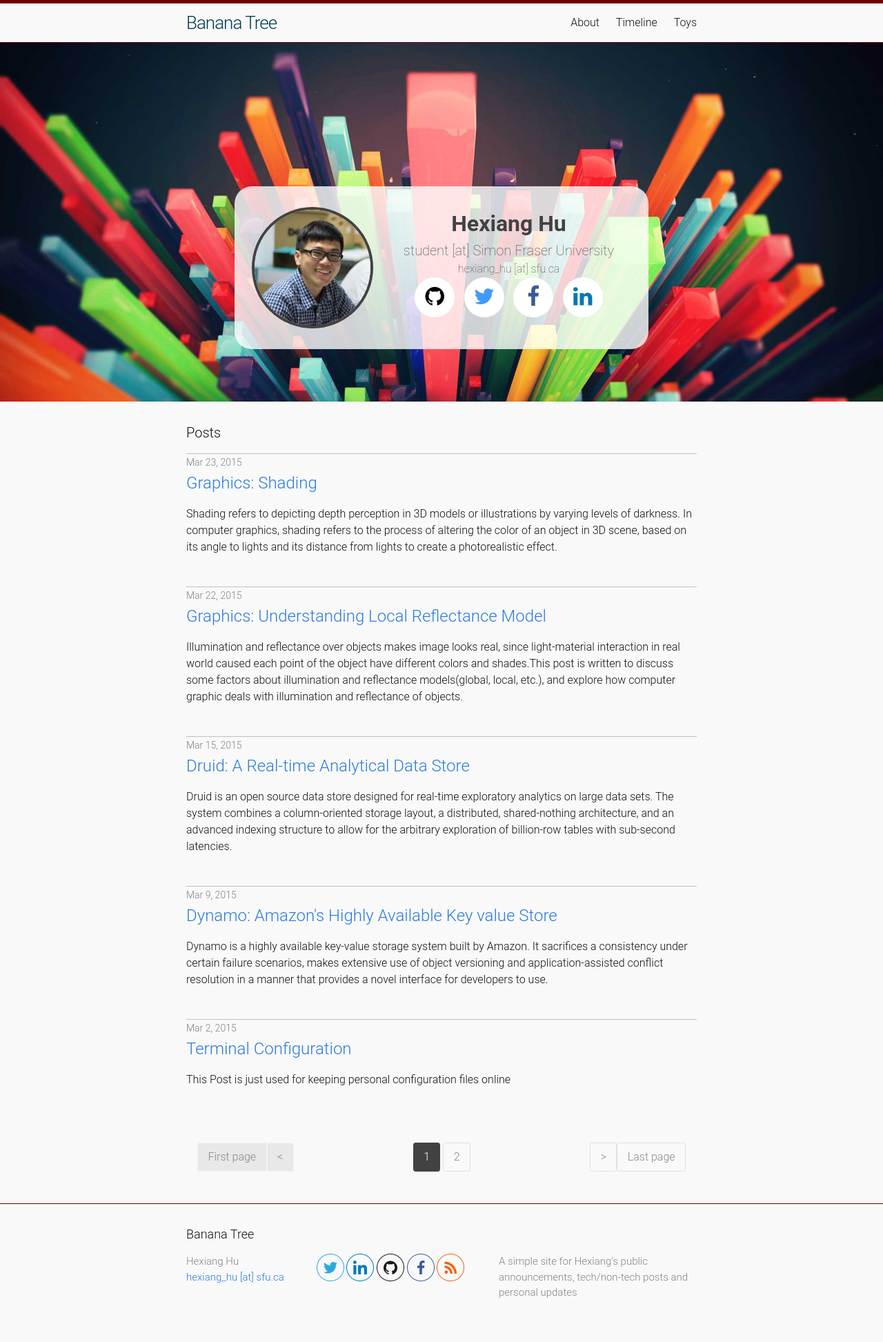
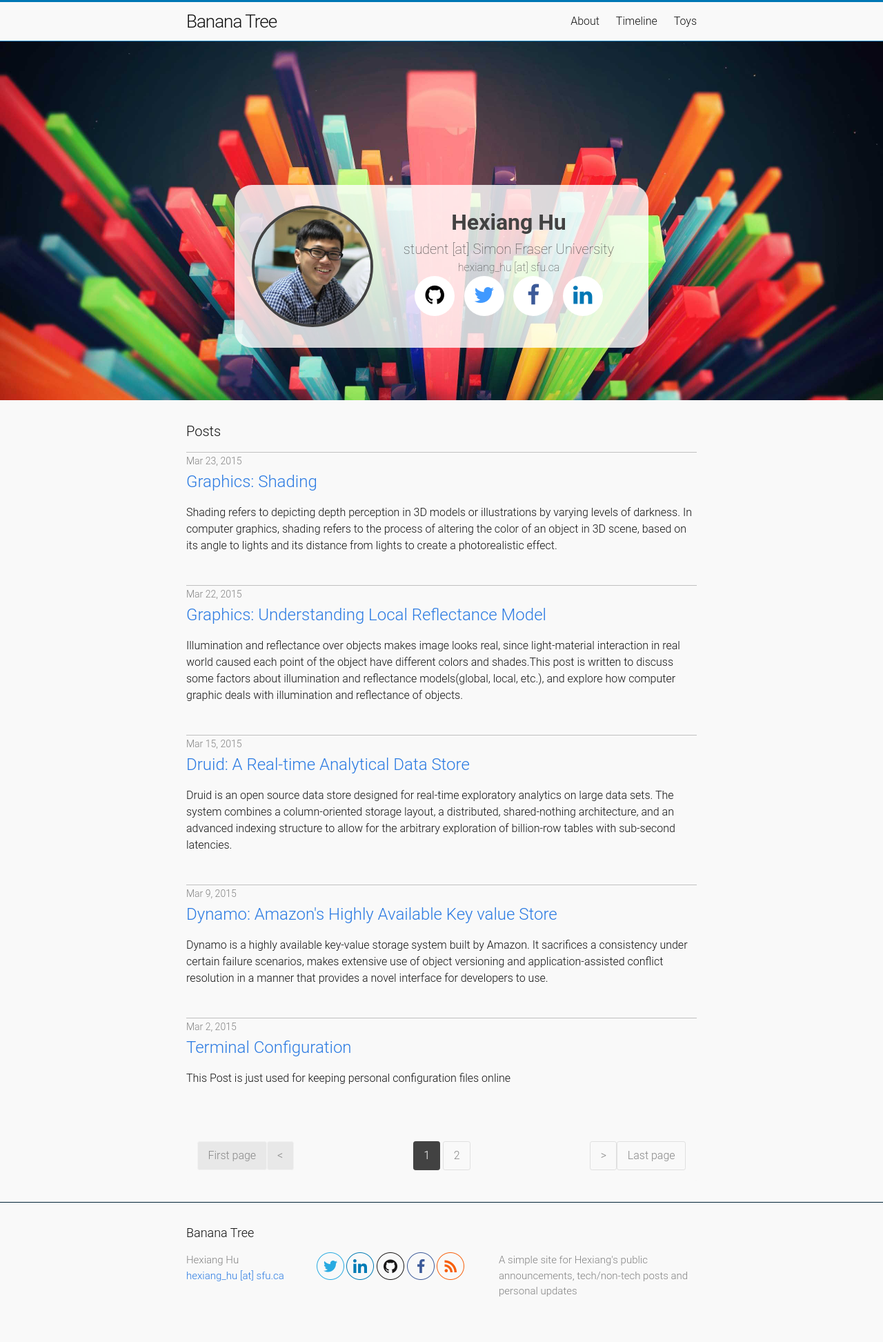
Before and after one commit to danielyou0230/danielyou0230.github.io, a Jekyll site: the page built from index.html, in a window 1280 px wide. Shown: the whole page at 69% size. Built offline with Jekyll 4.4.1, drawn with Linux system fonts in a browser that asks for light colours; nearby versions of some CDN libraries; the list of posts is cut into pages by our own code.

Commit message:
Adjust site color scheme

```diff
--- a/_sass/_base.scss
+++ b/_sass/_base.scss
@@ -125,12 +125,12 @@
  * Blockquotes
  */
 blockquote {
-  color: $grey-color;
-  border-left: 4px solid $grey-color-light;
-  padding-left: $spacing-unit / 2;
-  font-size: 18px;
-  letter-spacing: -1px;
-  font-style: italic;
+  color:            $grey-color;
+  border-left:      4px solid $grey-color-light;
+  padding-left:     $spacing-unit / 2;
+  font-size:        18px;
+  letter-spacing:   -1px;
+  font-style:       italic;
 
   > :last-child {
     margin-bottom: 0;
@@ -144,19 +144,19 @@
  */
 pre,
 code {
-  font-size: 15px;
-  border: 1px solid $grey-color-light;
-  border-radius: 3px;
+  font-size:        15px;
+  border:           1px solid $grey-color-light;
+  border-radius:    3px;
   background-color: #eef;
 }
 
 code {
-  padding: 1px 5px;
+  padding:        1px 5px;
 }
 
 pre {
-  padding: 8px 12px;
-  overflow-x: scroll;
+  padding:        8px 12px;
+  overflow-x:     scroll;
 
   > code {
     border: 0;
@@ -173,10 +173,10 @@
 .wrapper {
   max-width: -webkit-calc(#{$content-width} - (#{$spacing-unit} * 2));
   max-width:         calc(#{$content-width} - (#{$spacing-unit} * 2));
-  margin-right: auto;
-  margin-left: auto;
-  padding-right: $spacing-unit;
-  padding-left: $spacing-unit;
+  margin-right:       auto;
+  margin-left:        auto;
+  padding-right:      $spacing-unit;
+  padding-left:       $spacing-unit;
   @extend %clearfix;
 
   @include media-query($on-laptop) {
@@ -204,24 +204,7 @@
 
 
 /**
- * Icons
- */
-.icon {
-
-  > svg {
-    display: inline-block;
-    width: 16px;
-    height: 16px;
-    vertical-align: middle;
-
-    path {
-      fill: $grey-color;
-    }
-  }
-}
-
-/*
- *
+ * Text color
  */
 .text-grey-light {
   color:    $grey-color-light;
--- a/_sass/_components.scss
+++ b/_sass/_components.scss
@@ -3,7 +3,7 @@
     bottom:             2em;
     right:              0px;
     text-decoration:    none;
-    color:              $boya-light;
+    color:              $boya-color;
     background-color:   rgba(235, 235, 235, 0.80);
     font-size:          16px;
     font-weight:        bold;
--- a/_sass/_layout.scss
+++ b/_sass/_layout.scss
@@ -2,24 +2,24 @@
 * Site header
 */
 .site-header {
-  border-top: 5px solid $red-color-dark;
-  border-bottom: 1px solid $red-color-dark;
-  min-height: 56px;
+  border-top:     3px solid $primary-color;
+  border-bottom:  1px solid $primary-color;
+  min-height:     56px;
 
   // Positioning context for the mobile navigation icon
   position: relative;
 }
 
 .site-title {
-  font-size: 26px;
-  line-height: 56px;
-  letter-spacing: -1px;
-  margin-bottom: 0;
+  font-size:        26px;
+  line-height:      56px;
+  letter-spacing:   -1px;
+  margin-bottom:    0;
   float: left;
 
   &,
   &:visited {
-      color: $blue-color-dark;
+      color:        $text-color;
   }
 }
 
@@ -34,8 +34,8 @@
   }
 
   .page-link {
-      color: $text-color;
-      line-height: $base-line-height;
+      color:        $text-color;
+      line-height:  $base-line-height;
 
       // Gaps between nav items, but not on the first one
       &:not(:first-child) {
@@ -66,7 +66,7 @@
         height: 15px;
 
         path {
-            fill: $blue-color-dark;
+            fill: $secondary-color-dark;
         }
       }
     }
@@ -93,8 +93,8 @@
 * Site footer
 */
 .site-footer {
-  border-top: 1px solid $red-color-dark;
-  padding: $spacing-unit 0;
+  border-top:   1px solid $primary-color-dark;
+  padding:      $spacing-unit 0;
 }
 
 .footer-heading {
@@ -104,21 +104,21 @@
 
 .contact-list,
 .social-media-list {
-  list-style: none;
-  margin-left: 0;
+  list-style:   none;
+  margin-left:  0;
 }
 
 .footer-col-wrapper {
-  font-size: 15px;
-  color: $grey-color;
-  margin-left: -$spacing-unit / 2;
+  font-size:    15px;
+  color:        $grey-color;
+  margin-left:  -$spacing-unit / 2;
   @extend %clearfix;
 }
 
 .footer-col {
   float: left;
-  margin-bottom: $spacing-unit / 2;
-  padding-left: $spacing-unit / 2;
+  margin-bottom:  $spacing-unit / 2;
+  padding-left:   $spacing-unit / 2;
 }
 
 .footer-col-1 {
--- a/_sass/_timeline.scss
+++ b/_sass/_timeline.scss
@@ -76,13 +76,14 @@
 .timeline-date {
   font-size:      16px;
   font-weight:    400;
-  color:          $red-color-dark;
+  color:          $secondary-color-dark;
 }
 
 .timeline-title {
   font-size:      20px;
-  font-weight:    500;
+  font-weight:    600;
   font-family:    'Roboto', sans-serif;
+  color:          $primary-color-dark;
 }
 
 .timeline-desc {
--- a/css/main.scss
+++ b/css/main.scss
@@ -12,20 +12,21 @@
 $spacing-unit:      30px;
 
 $magenta-color:     #ff00ff;
-$magenta-color-light: lighten($magenta-color, 40%);
+$magenta-color-light: lighten($magenta-color, 25%);
 $magenta-color-dark:  darken($magenta-color, 25%);
 
 $green-color:       #00ee00;
 $green-color-light: lighten($green-color, 40%);
 $green-color-dark:  darken($green-color, 25%);
 
-$red-color:         #ee0000;
+// Same color scheme as google plus
+$red-color:         #d34836;
 $red-color-light:   lighten($red-color, 40%);
 $red-color-dark:    darken($red-color, 25%);
 
-$blue-color:        #009acd;
+$blue-color:        #0077B5;
 $blue-color-light:  lighten($blue-color, 40%);
-$blue-color-dark:   darken($blue-color, 25%);
+$blue-color-dark:   darken($blue-color,  25%);
 
 $white-color:       #ffffff;
 $white-color-dark:  darken($white-color, 5%);
@@ -39,12 +40,20 @@
 $background-color:  #f9f9f9;
 $brand-color:       #2a7ae2;
 
-$boya-light:        #35DACA;
-
+$boya-color:        #35DACA;
 $linkedin-color:    #0077B5;
 $twitter-color:     #4099ff;
 $facebook-color:    #3B5998;
 $github-color:      #000000;
+
+// Site color scheme[primary and secondary]
+$primary-color:             $blue-color;
+$primary-color-light:       $blue-color-light;
+$primary-color-dark:        $blue-color-dark;
+
+$secondary-color:           $red-color;
+$secondary-color-light:     $red-color-light;
+$secondary-color-dark:      $red-color-dark;
 
 // Width of the content area
 $content-width:     800px;
```
